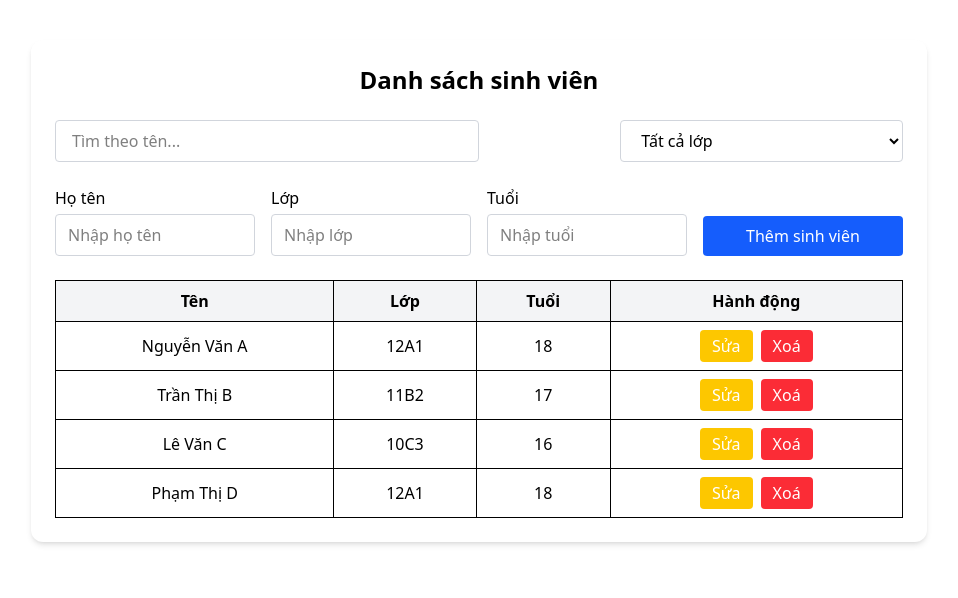
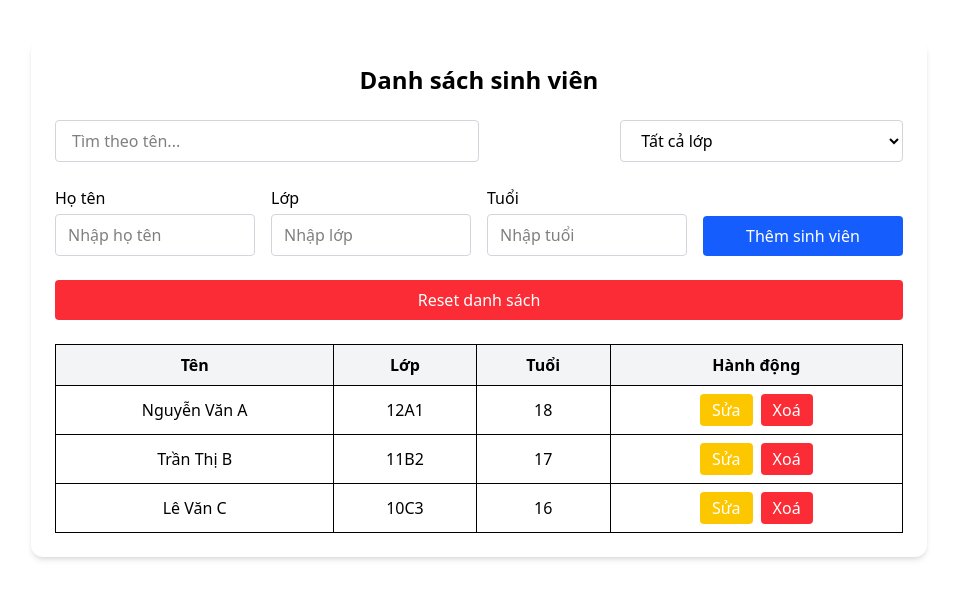
Before and after one commit to WestTand/BaiKiemTra, a React (Vite) app in the folder baithi/: page / in a window 1280 px wide. Shown: the top 598 px of the page, without its empty margins (161-1119 px from the left). Built offline with nearby package versions, Linux system fonts and the light colour scheme.

Commit message:
luu danh sach sinh vien vao localStroge

```diff
--- a/baithi/src/pages/StudentList.jsx
+++ b/baithi/src/pages/StudentList.jsx
@@ -1,12 +1,14 @@
-import React, { useState } from 'react';
+import React, { useState, useEffect } from 'react';
 
 const StudentList = () => {
-  const [students, setStudents] = useState([
-    { id: 1, ten: "Nguyễn Văn A", lop: "12A1", tuoi: 18 },
-    { id: 2, ten: "Trần Thị B", lop: "11B2", tuoi: 17 },
-    { id: 3, ten: "Lê Văn C", lop: "10C3", tuoi: 16 },
-    { id: 4, ten: "Phạm Thị D", lop: "12A1", tuoi: 18 },
-  ]);
+  const [students, setStudents] = useState(() => {
+    const saved = localStorage.getItem('students');
+    return saved ? JSON.parse(saved) : [
+      { id: 1, ten: "Nguyễn Văn A", lop: "12A1", tuoi: 18 },
+      { id: 2, ten: "Trần Thị B", lop: "11B2", tuoi: 17 },
+      { id: 3, ten: "Lê Văn C", lop: "10C3", tuoi: 16 }
+    ];
+  });
 
   const [form, setForm] = useState({ ten: '', lop: '', tuoi: '' });
   const [editingId, setEditingId] = useState(null);
@@ -50,13 +52,25 @@ const StudentList = () => {
     setForm({ ten: '', lop: '', tuoi: '' });
   };
 
-  // Lọc danh sách theo tên và lớp
+  const resetStudents = () => {
+    const defaultStudents = [
+      { id: 1, ten: "Nguyễn Văn A", lop: "12A1", tuoi: 18 },
+      { id: 2, ten: "Trần Thị B", lop: "11B2", tuoi: 17 },
+      { id: 3, ten: "Lê Văn C", lop: "10C3", tuoi: 16 }
+    ];
+    setStudents(defaultStudents);
+  };
+
+  useEffect(() => {
+    localStorage.setItem('students', JSON.stringify(students));
+  }, [students]);
+
+  // Lọc sinh viên theo tên và lớp
   const filteredStudents = students.filter((sv) =>
     sv.ten.toLowerCase().includes(searchQuery.toLowerCase()) &&
     (selectedClass === '' || sv.lop === selectedClass)
   );
 
-  // Lấy danh sách lớp duy nhất
   const classOptions = [...new Set(students.map((sv) => sv.lop))];
 
   return (
@@ -127,6 +141,16 @@ const StudentList = () => {
             Thêm sinh viên
           </button>
         </div>
+      </div>
+
+      {/* Nút reset danh sách */}
+      <div className="mt-4">
+        <button
+          onClick={resetStudents}
+          className="w-full bg-red-500 text-white px-4 py-2 rounded hover:bg-red-600 transition"
+        >
+          Reset danh sách
+        </button>
       </div>
 
       {/* Bảng sinh viên */}
@@ -209,11 +233,9 @@ const StudentList = () => {
               )}
             </tr>
           ))}
-          {filteredStudents.length === 0 && (
+          {!filteredStudents.length && (
             <tr>
-              <td colSpan="4" className="text-center py-4 text-gray-500">
-                Không có sinh viên nào phù hợp.
-              </td>
+              <td colSpan="4" className="text-center py-4">Không có sinh viên nào</td>
             </tr>
           )}
         </tbody>
```
Also changed, not shown: baithi/minhChung/cau8.PNG (added).
